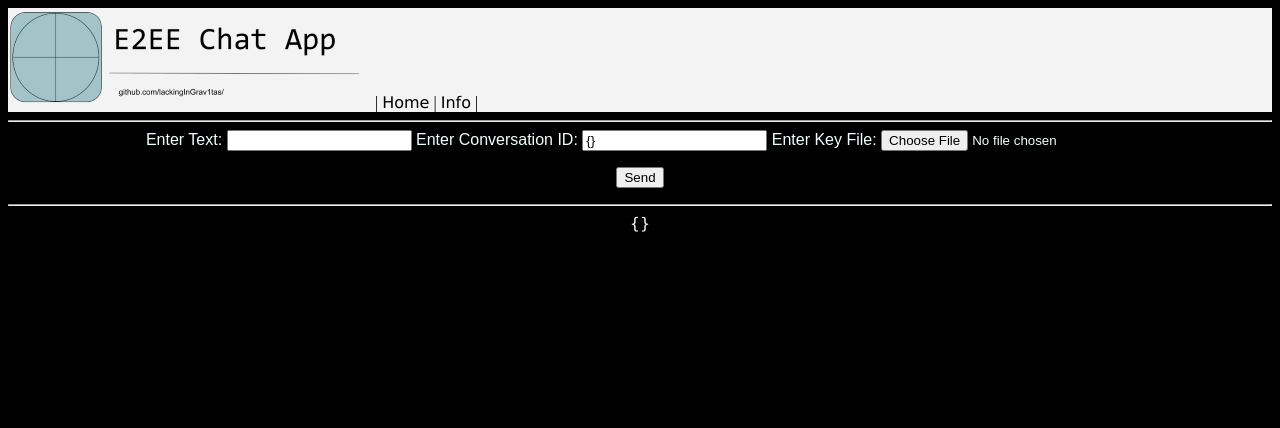
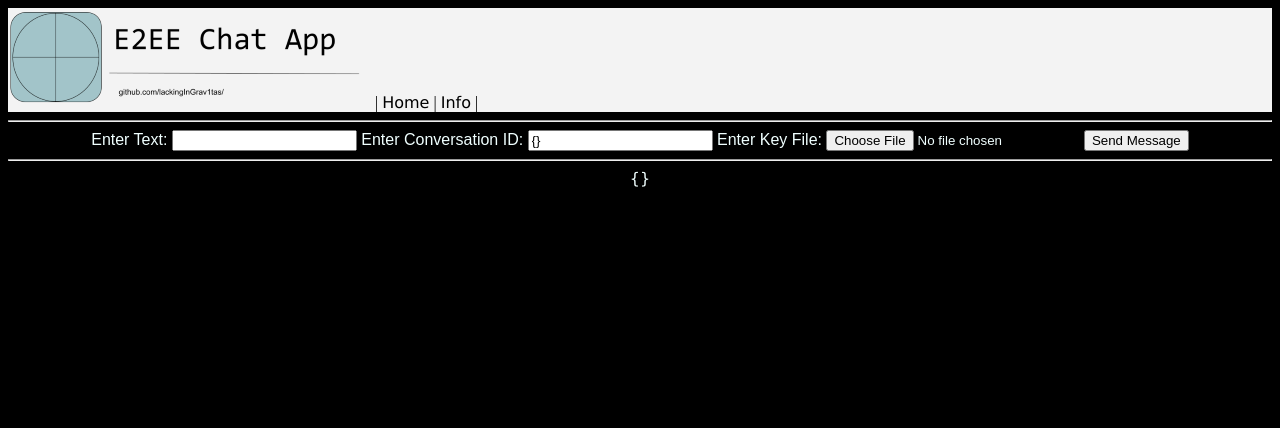
Before and after one commit to LackingInGrav1tas/secure-chatapp, a Flask app: template templates/index.html in a window 1280 px wide. Shown: the top 428 px of the page. Run offline with Flask 2, Linux system fonts and the light colour scheme; the template is opened without the code that fills it, so the values that code supplies are empty.

Commit message:
Update index.html

```diff
--- a/templates/index.html
+++ b/templates/index.html
@@ -31,9 +31,7 @@
             <label for="key_file">Enter Key File: </label>
             <input type="file" class="form-control" id="key_file" name="key_file" value="{}">
 
-            <p>
-                <input type="submit" value="Send">
-            </p>
+            <input type="submit" value="Send Message">
         </form>
         <hr>
         <a style="font-family: Verdana, Geneva, Tahoma, sans-serif;">
```
